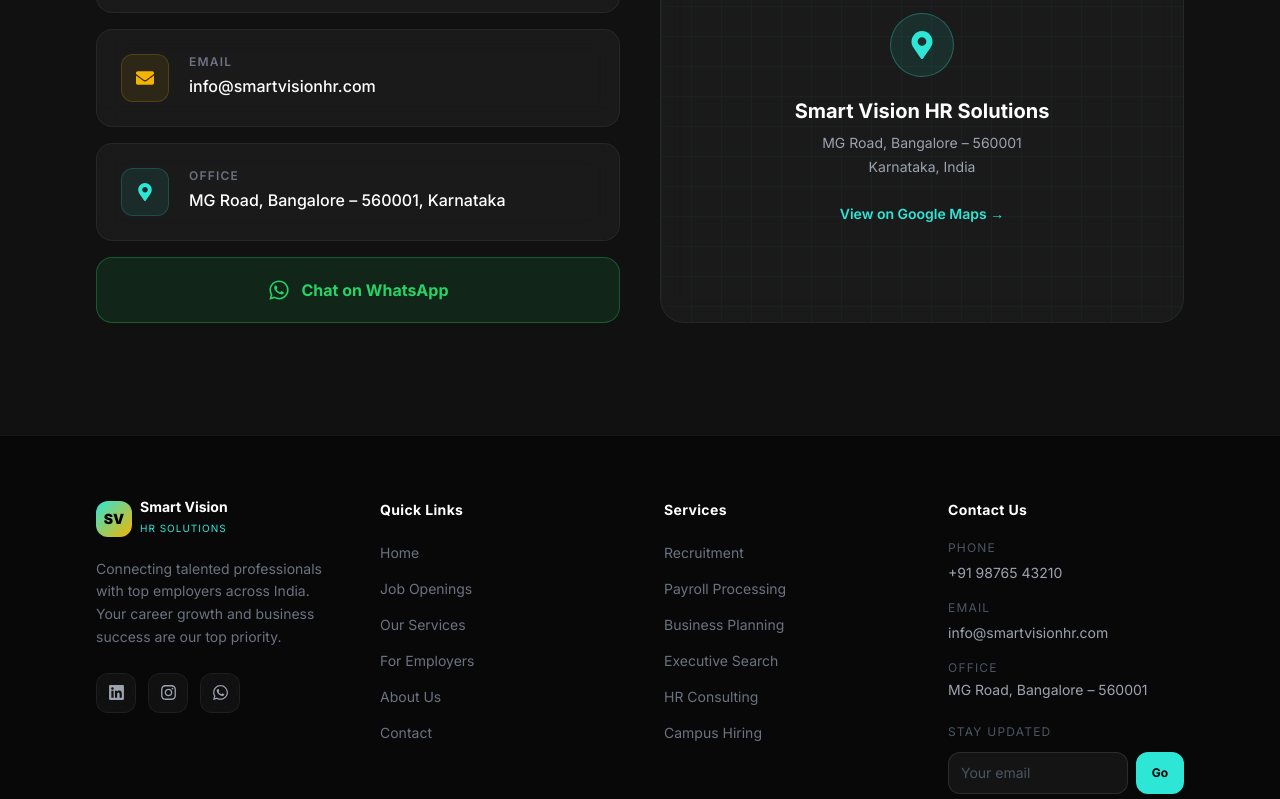
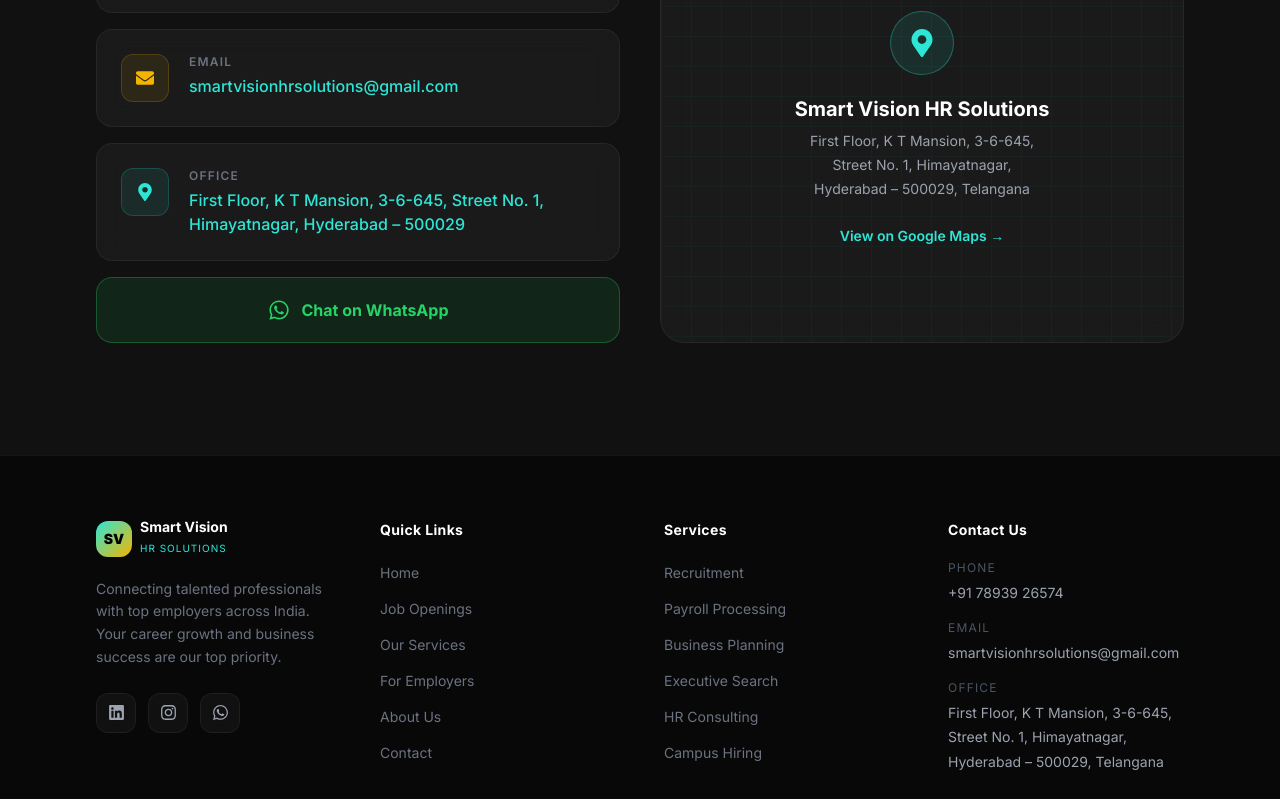
Before and after one commit to Yadlasunny/Smartvision, a React (Vite) app: page / in a window 1280 px wide. Shown: the part 5800-6599 px from the top of the page. Built offline with nearby package versions, Linux system fonts and the light colour scheme.

Commit message:
Update contact info, WhatsApp links, email, office address, and resume form integration

```diff
--- a/src/components/Contact.jsx
+++ b/src/components/Contact.jsx
@@ -7,22 +7,25 @@
   {
     icon: FaPhone,
     label: "Phone",
-    value: "+91 98765 43210",
-    href: "tel:+919876543210",
+    value: "+91 78939 26574",
+    href: "tel:+917893926574",
+    external: false,
     color: "#2EE6D6",
   },
   {
     icon: FaEnvelope,
     label: "Email",
-    value: "info@smartvisionhr.com",
-    href: "mailto:info@smartvisionhr.com",
+    value: "smartvisionhrsolutions@gmail.com",
+    href: "mailto:smartvisionhrsolutions@gmail.com",
+    external: true,
     color: "#F5B400",
   },
   {
     icon: FaMapMarkerAlt,
     label: "Office",
-    value: "MG Road, Bangalore – 560001, Karnataka",
-    href: "#",
+    value: "First Floor, K T Mansion, 3-6-645, Street No. 1, Himayatnagar, Hyderabad – 500029",
+    href: "https://maps.google.com/?q=KT+Mansion+3-6-645+Himayatnagar+Hyderabad+500029",
+    external: true,
     color: "#2EE6D6",
   },
 ];
@@ -65,11 +68,13 @@
                 <motion.a
                   key={item.label}
                   href={item.href}
+                  target={item.external ? "_blank" : undefined}
+                  rel={item.external ? "noopener noreferrer" : undefined}
                   initial={{ opacity: 0, x: -30 }}
                   animate={inView ? { opacity: 1, x: 0 } : {}}
                   transition={{ duration: 0.55, delay: i * 0.12 }}
                   whileHover={{ x: 6 }}
-                  className="flex items-start gap-5 p-6 rounded-2xl glass border border-white/10 card-glow-hover transition-all duration-300 group"
+                  className="flex items-start gap-5 p-6 rounded-2xl glass border border-white/10 card-glow-hover transition-all duration-300 group cursor-pointer"
                 >
                   <div
                     className="w-12 h-12 rounded-xl flex items-center justify-center flex-shrink-0"
@@ -81,7 +86,7 @@
                     <p className="text-xs font-semibold text-gray-500 uppercase tracking-widest mb-1">
                       {item.label}
                     </p>
-                    <p className="text-white font-medium group-hover:text-[#2EE6D6] transition-colors">
+                    <p className={`font-medium transition-colors ${item.href !== "#" ? "text-[#2EE6D6] group-hover:underline" : "text-white group-hover:text-[#2EE6D6]"}`}>
                       {item.value}
                     </p>
                   </div>
@@ -91,7 +96,7 @@
 
             {/* WhatsApp CTA */}
             <motion.a
-              href="https://wa.me/919876543210"
+              href="https://wa.me/917893926574?text=Hello%2C%20I%20would%20like%20to%20know%20more%20about%20your%20HR%20services."
               target="_blank"
               rel="noopener noreferrer"
               initial={{ opacity: 0, x: -30 }}
@@ -123,10 +128,11 @@
                 <FaMapMarkerAlt size={28} className="text-[#2EE6D6]" />
               </div>
               <h3 className="text-xl font-bold text-white mb-2">Smart Vision HR Solutions</h3>
-              <p className="text-gray-400 text-sm mb-1">MG Road, Bangalore – 560001</p>
-              <p className="text-gray-400 text-sm mb-6">Karnataka, India</p>
+              <p className="text-gray-400 text-sm mb-1">First Floor, K T Mansion, 3-6-645,</p>
+              <p className="text-gray-400 text-sm mb-1">Street No. 1, Himayatnagar,</p>
+              <p className="text-gray-400 text-sm mb-6">Hyderabad – 500029, Telangana</p>
               <a
-                href="https://maps.google.com"
+                href="https://maps.google.com/?q=KT+Mansion+3-6-645+Himayatnagar+Hyderabad+500029"
                 target="_blank"
                 rel="noopener noreferrer"
                 className="inline-flex items-center gap-2 text-sm font-semibold text-[#2EE6D6] hover:underline"
--- a/src/components/Footer.jsx
+++ b/src/components/Footer.jsx
@@ -23,8 +23,8 @@
 
 const socials = [
   { icon: FaLinkedin, href: "https://linkedin.com", label: "LinkedIn", color: "#0077b5" },
-  { icon: FaInstagram, href: "https://instagram.com", label: "Instagram", color: "#e1306c" },
-  { icon: FaWhatsapp, href: "https://wa.me/919876543210", label: "WhatsApp", color: "#25d366" },
+  { icon: FaInstagram, href: "https://www.instagram.com/smart_vision_jobs?igsh=djU2bTlydnB4bnd0", label: "Instagram", color: "#e1306c" },
+  { icon: FaWhatsapp, href: "https://wa.me/917893926574?text=Hello%2C%20I%20would%20like%20to%20know%20more%20about%20your%20HR%20services.", label: "WhatsApp", color: "#25d366" },
 ];
 
 export default function Footer() {
@@ -111,19 +111,28 @@
             <div className="space-y-4">
               <div>
                 <p className="text-xs text-gray-600 uppercase tracking-widest mb-1">Phone</p>
-                <a href="tel:+919876543210" className="text-sm text-gray-400 hover:text-[#2EE6D6] transition-colors">
-                  +91 98765 43210
+                <a href="tel:+917893926574" className="text-sm text-gray-400 hover:text-[#2EE6D6] transition-colors">
+                  +91 78939 26574
                 </a>
               </div>
               <div>
                 <p className="text-xs text-gray-600 uppercase tracking-widest mb-1">Email</p>
-                <a href="mailto:info@smartvisionhr.com" className="text-sm text-gray-400 hover:text-[#2EE6D6] transition-colors">
-                  info@smartvisionhr.com
+                <a href="mailto:smartvisionhrsolutions@gmail.com" className="text-sm text-gray-400 hover:text-[#2EE6D6] transition-colors">
+                  smartvisionhrsolutions@gmail.com
                 </a>
               </div>
               <div>
                 <p className="text-xs text-gray-600 uppercase tracking-widest mb-1">Office</p>
-                <p className="text-sm text-gray-400">MG Road, Bangalore – 560001</p>
+                <a
+                  href="https://maps.google.com/?q=KT+Mansion+3-6-645+Himayatnagar+Hyderabad+500029"
+                  target="_blank"
+                  rel="noopener noreferrer"
+                  className="text-sm text-gray-400 hover:text-[#2EE6D6] transition-colors leading-relaxed"
+                >
+                  First Floor, K T Mansion, 3-6-645,<br />
+                  Street No. 1, Himayatnagar,<br />
+                  Hyderabad – 500029, Telangana
+                </a>
               </div>
             </div>
 
--- a/src/components/SubmitResume.jsx
+++ b/src/components/SubmitResume.jsx
@@ -1,7 +1,12 @@
 import { motion } from "framer-motion";
 import { useInView } from "framer-motion";
 import { useRef, useState } from "react";
-import { FaUpload, FaCheckCircle } from "react-icons/fa";
+import { FaUpload, FaCheckCircle, FaExclamationCircle } from "react-icons/fa";
+
+// ─── Web3Forms access key ───────────────────────────────────────────────────
+// Get your FREE key at https://web3forms.com/ using smartvisionhrsolutions@gmail.com
+const WEB3FORMS_KEY = "e61245cf-898f-420b-b612-5234ecdffd31";
+// ────────────────────────────────────────────────────────────────────────────
 
 const inputClass =
   "w-full px-5 py-3.5 rounded-xl bg-white/5 border border-white/10 text-white placeholder-gray-500 focus:outline-none focus:border-[#2EE6D6]/60 focus:bg-white/8 transition-all duration-200 text-sm";
@@ -11,8 +16,11 @@
 export default function SubmitResume() {
   const ref = useRef(null);
   const inView = useInView(ref, { once: true, margin: "-80px" });
+  const fileInputRef = useRef(null);
   const [fileName, setFileName] = useState(null);
   const [submitted, setSubmitted] = useState(false);
+  const [loading, setLoading] = useState(false);
+  const [error, setError] = useState("");
   const [form, setForm] = useState({
     name: "", email: "", phone: "", experience: "", location: "",
   });
@@ -23,9 +31,41 @@
     if (e.target.files[0]) setFileName(e.target.files[0].name);
   };
 
-  const handleSubmit = (e) => {
+  const handleSubmit = async (e) => {
     e.preventDefault();
-    setSubmitted(true);
+    setError("");
+    setLoading(true);
+
+    try {
+      const data = new FormData();
+      data.append("access_key", WEB3FORMS_KEY);
+      data.append("subject", `New Resume Submission – ${form.name} (${form.experience} exp)`);
+      data.append("from_name", "Smart Vision HR – Resume Form");
+      data.append("name", form.name);
+      data.append("email", form.email);
+      data.append("phone", form.phone);
+      data.append("experience", form.experience);
+      data.append("preferred_location", form.location);
+
+      const file = fileInputRef.current?.files[0];
+      if (file) data.append("resume", file);
+
+      const res = await fetch("https://api.web3forms.com/submit", {
+        method: "POST",
+        body: data,
+      });
+
+      const result = await res.json();
+      if (result.success) {
+        setSubmitted(true);
+      } else {
+        setError(result.message || "Submission failed. Please try again.");
+      }
+    } catch {
+      setError("Network error. Please check your connection and try again.");
+    } finally {
+      setLoading(false);
+    }
   };
 
   return (
@@ -161,6 +201,7 @@
                     <input
                       type="file"
                       accept=".pdf,.doc,.docx"
+                      ref={fileInputRef}
                       onChange={handleFile}
                       required
                       className="sr-only"
@@ -180,13 +221,36 @@
                   </label>
                 </div>
 
+                {/* Error message */}
+                {error && (
+                  <motion.div
+                    initial={{ opacity: 0, y: -8 }}
+                    animate={{ opacity: 1, y: 0 }}
+                    className="flex items-center gap-2 p-3 rounded-xl bg-red-500/10 border border-red-500/25 text-red-400 text-sm"
+                  >
+                    <FaExclamationCircle size={14} className="flex-shrink-0" />
+                    {error}
+                  </motion.div>
+                )}
+
                 <motion.button
                   type="submit"
-                  whileHover={{ scale: 1.02 }}
-                  whileTap={{ scale: 0.98 }}
-                  className="w-full py-4 rounded-xl bg-[#2EE6D6] text-black font-bold text-base hover:bg-[#1bc9b9] transition-all duration-200 btn-glow mt-2"
+                  disabled={loading}
+                  whileHover={{ scale: loading ? 1 : 1.02 }}
+                  whileTap={{ scale: loading ? 1 : 0.98 }}
+                  className="w-full py-4 rounded-xl bg-[#2EE6D6] text-black font-bold text-base hover:bg-[#1bc9b9] transition-all duration-200 btn-glow mt-2 disabled:opacity-70 disabled:cursor-not-allowed"
                 >
-                  Submit Resume →
+                  {loading ? (
+                    <span className="flex items-center justify-center gap-2">
+                      <svg className="animate-spin w-4 h-4" viewBox="0 0 24 24" fill="none">
+                        <circle className="opacity-25" cx="12" cy="12" r="10" stroke="currentColor" strokeWidth="4" />
+                        <path className="opacity-75" fill="currentColor" d="M4 12a8 8 0 018-8v8H4z" />
+                      </svg>
+                      Submitting…
+                    </span>
+                  ) : (
+                    "Submit Resume →"
+                  )}
                 </motion.button>
               </form>
             ) : (
```
